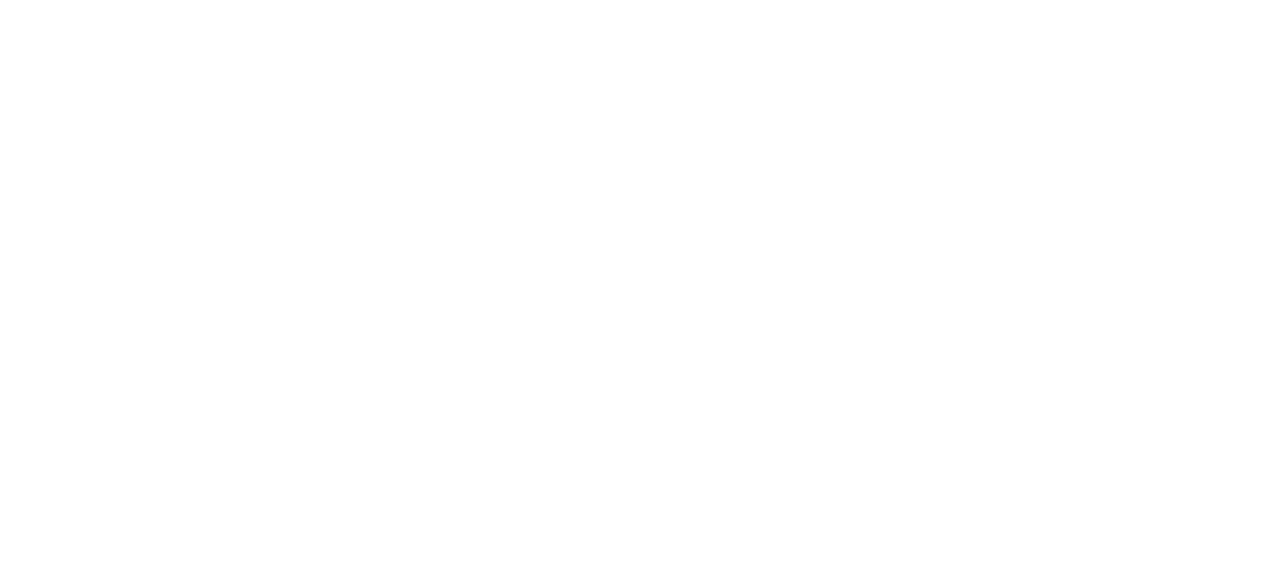
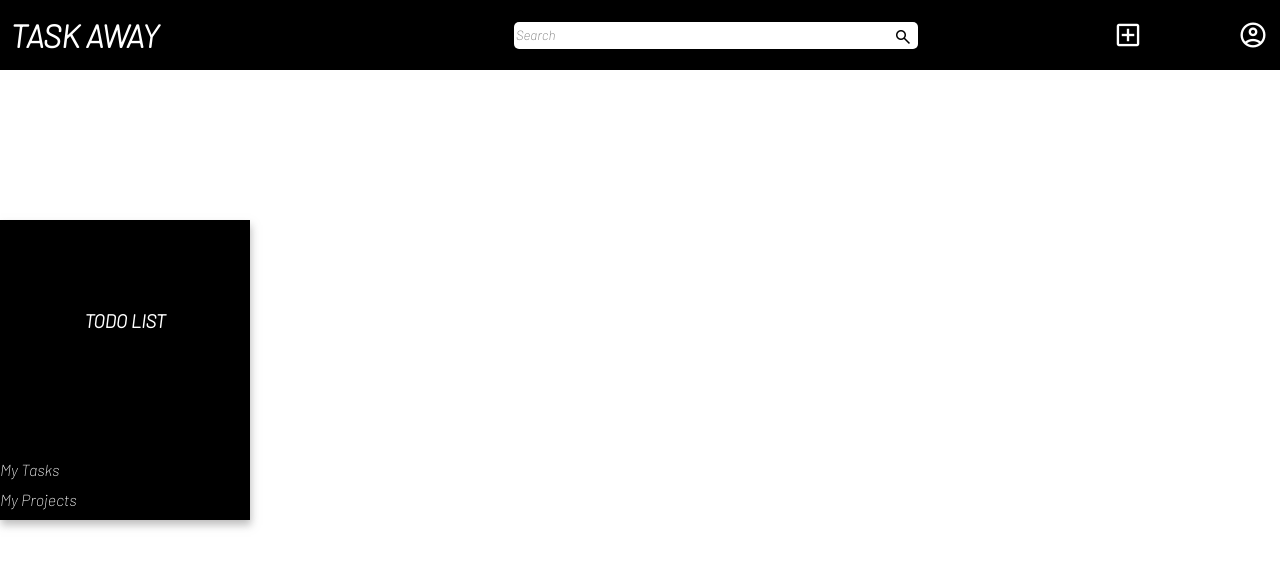
Before and after one commit to Aminady/Todo-list, a website built with webpack: page dist/index.html in a window 1280 px wide. Built offline with nearby package versions, Linux system fonts and the light colour scheme; a web font is replaced by a local one.

Commit message:
Created a module for my dashboard.

```diff
--- /dev/null
+++ b/src/dashboard.js
@@ -0,0 +1,12 @@
+export default function createDashBoard() {
+    const dashboard = document.createElement('div');
+    document.body.appendChild(dashboard);
+    dashboard.classList = 'dashboard';
+    return dashboard.innerHTML = `
+    <h3 class="dash-title">TODO LIST</h3>
+    <div class="dash-btns">
+      <p class="tasks">My Tasks</p>
+      <p class="projects">My Projects</p>
+    </div>
+  `
+}
--- a/src/index.js
+++ b/src/index.js
@@ -1,3 +1,7 @@
-import navigate from "./navbar";
+import createNavBar from "./navbar";
+import createDashBoard from "./dashboard";
 
-// navigate()
+createNavBar()
+createDashBoard()
+
+console.log(dashboard);
--- a/src/navbar.js
+++ b/src/navbar.js
@@ -1,8 +1,8 @@
-export default function navigate() {
+export default function createNavBar() {
     const navContainer = document.createElement('div');
     document.body.appendChild(navContainer)
+    navContainer.classList = "nav-bar"
     return navContainer.innerHTML = `
-    <div class="nav-bar">
     <h1>TASK AWAY</h1>
     <div class="search-bar">
     <input type="text" name="search" id="search" placeholder="Search" >
@@ -12,6 +12,5 @@
     <span id="add-svg" class="material-symbols-outlined">add_box</span>
     <span id="profile-svg" class="material-symbols-outlined">account_circle</span>
     </div>
-  </div>
-  `
-}
+    `
+  };
```
Also changed, not shown: dist/index.html, dist/main.js (added), dist/style.css.
